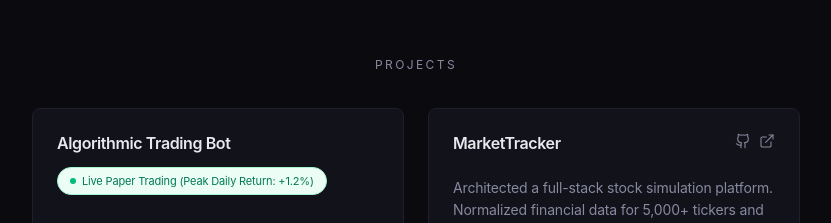
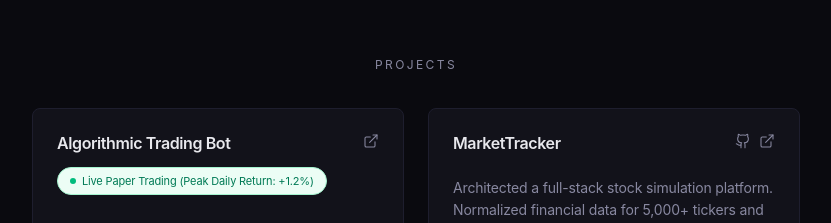
Before and after one commit to Alfin0226/website, a Next.js app: page / in a window 1280 px wide. Shown: the part 1340-1563 px from the top of the page, without its empty margins (224-1055 px from the left). Built offline with nearby package versions, Linux system fonts and the light colour scheme.

Commit message:
Update page.tsx

```diff
--- a/src/app/page.tsx
+++ b/src/app/page.tsx
@@ -13,6 +13,7 @@ const projects = [
       "Engineered an automated quantitative trading system utilizing an LSTM neural network. Designed dynamic ATR-based circuit breakers and 200-SMA macro regime filters.",
     tags: ["Python", "TensorFlow", "Alpaca API"],
     status: "Live Paper Trading (Peak Daily Return: +1.2%)",
+    href: "https://alfin0226.github.io/algo-trade-strategy-report/",
   },
   {
     title: "MarketTracker",
```
